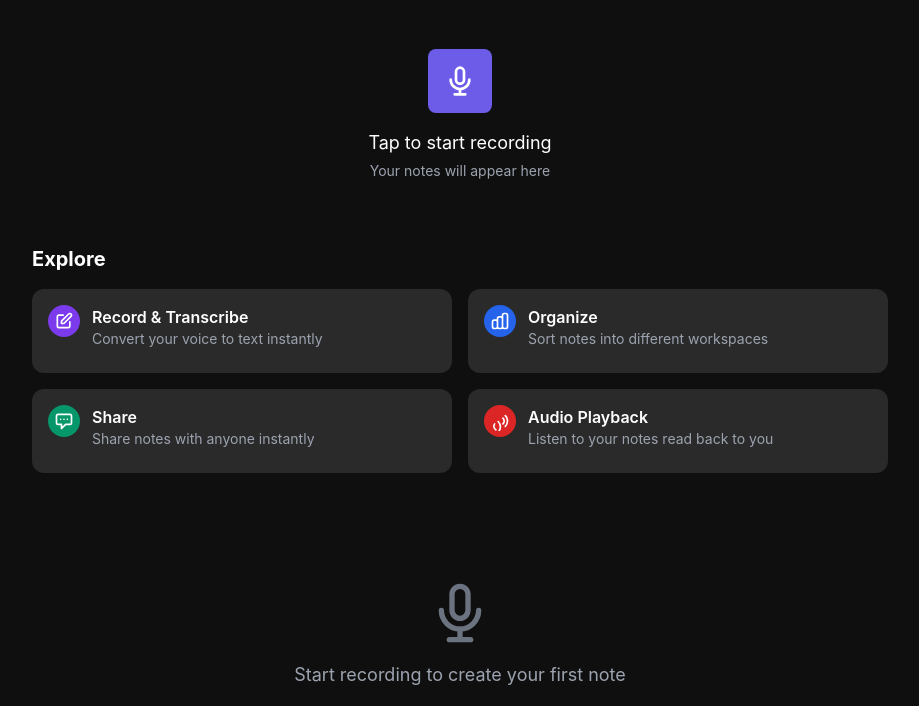
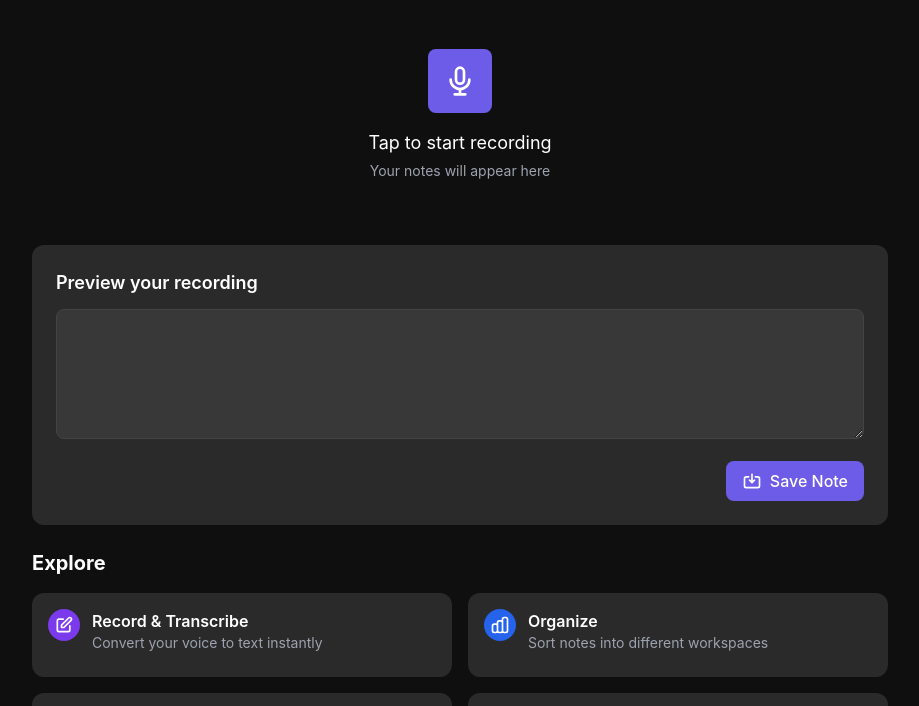
Before and after one commit to Phantom-whine/apps, a plain HTML site: page index.html in a window 1280 px wide. Shown: the part 91-797 px from the top of the page, without its empty margins (180-1099 px from the left). Drawn offline with nearby package versions, Linux system fonts and the light colour scheme.

Commit message:
Update index.html

```diff
--- a/index.html
+++ b/index.html
@@ -188,7 +188,7 @@
                 </div>
 
                 <!-- Preview and Save -->
-                <div x-show="!isRecording && latestTranscript" class="mb-6 p-6 feature-card">
+                <div x-show="!isRecording" class="mb-6 p-6 feature-card">
                     <h3 class="text-lg font-semibold mb-3">Preview your recording</h3>
                     <textarea
                         x-model="latestTranscript"
```
